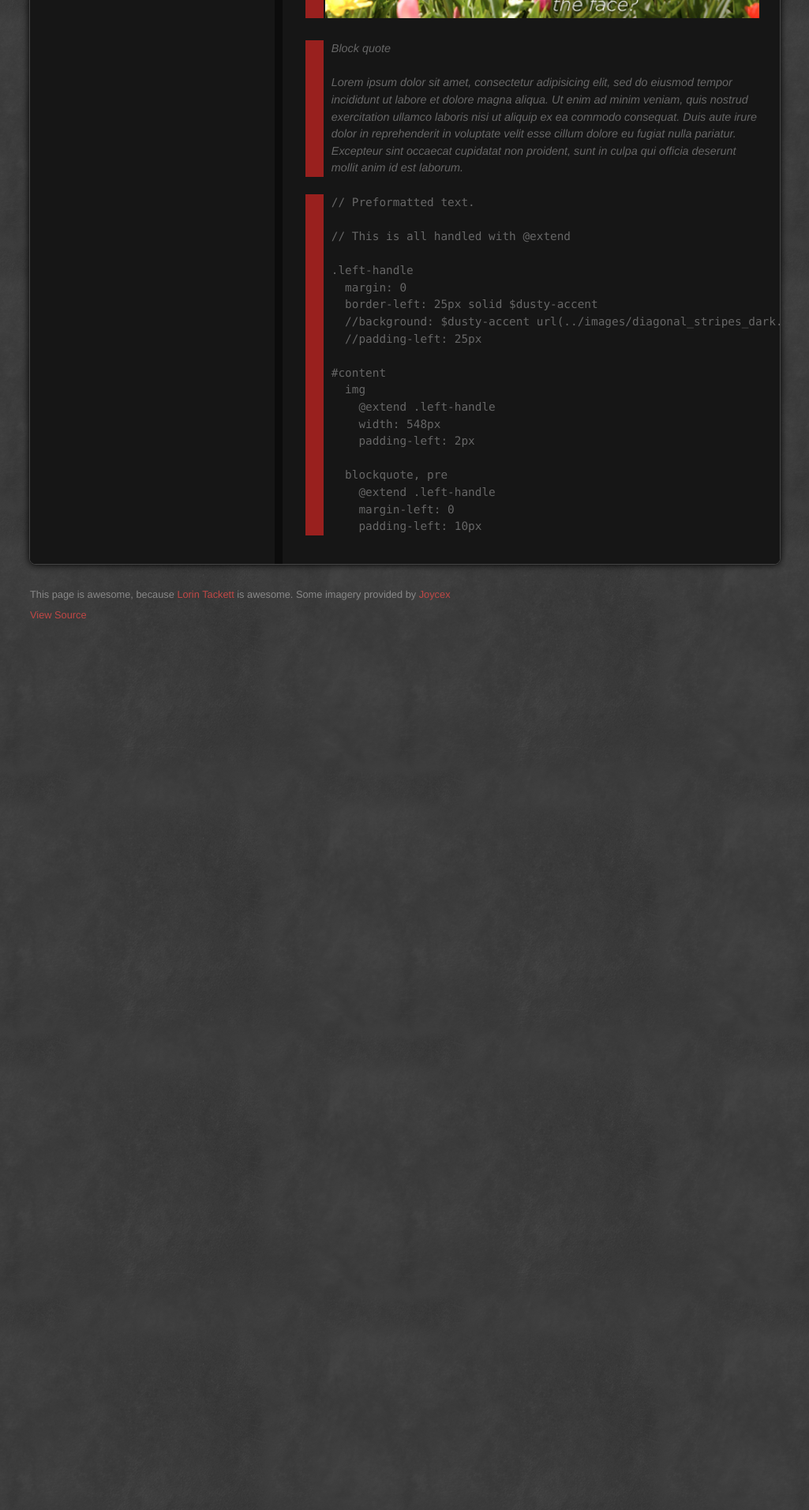
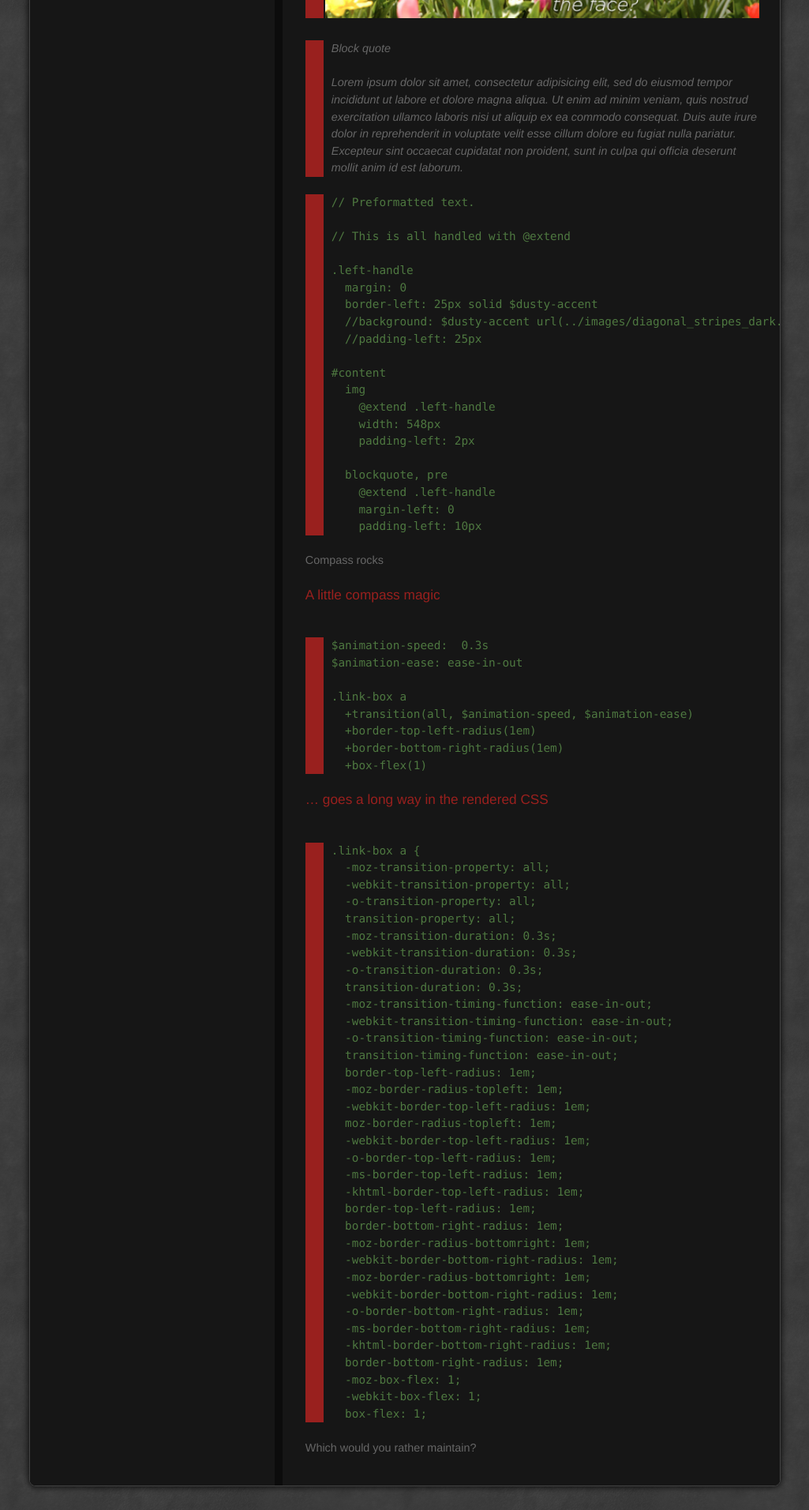
Before and after one commit to ltackett/tastydeliciousness, a Jekyll site: the page built from index.markdown, in a window 1280 px wide. Shown: the part 1507-3419 px from the top of the page at 79% size, without its empty margins (127-1152 px from the left). Built offline with Jekyll 4.4.1, drawn with Linux system fonts in a browser that asks for light colours; Markdown is read by kramdown in place of the engine named in the settings; comment, search, counter and statistics services are not loaded; before the commit the page ends 2324 px from its top, so only the background shows below that.

Commit message:
got rid of the text glow on the headings and added a public service announcement, haha

```diff
--- a/index.markdown
+++ b/index.markdown
@@ -37,3 +37,53 @@ Lorem ipsum dolor sit amet, consectetur adipisicing elit, sed do eiusmod tempor
         @extend .left-handle
         margin-left: 0
         padding-left: 10px
+
+Compass rocks
+
+#### A little compass magic
+    $animation-speed:  0.3s
+    $animation-ease: ease-in-out
+
+    .link-box a
+      +transition(all, $animation-speed, $animation-ease)
+      +border-top-left-radius(1em)
+      +border-bottom-right-radius(1em)
+      +box-flex(1)
+
+#### ... goes a long way in the rendered CSS
+    .link-box a {
+      -moz-transition-property: all;
+      -webkit-transition-property: all;
+      -o-transition-property: all;
+      transition-property: all;
+      -moz-transition-duration: 0.3s;
+      -webkit-transition-duration: 0.3s;
+      -o-transition-duration: 0.3s;
+      transition-duration: 0.3s;
+      -moz-transition-timing-function: ease-in-out;
+      -webkit-transition-timing-function: ease-in-out;
+      -o-transition-timing-function: ease-in-out;
+      transition-timing-function: ease-in-out;
+      border-top-left-radius: 1em;
+      -moz-border-radius-topleft: 1em;
+      -webkit-border-top-left-radius: 1em;
+      moz-border-radius-topleft: 1em;
+      -webkit-border-top-left-radius: 1em;
+      -o-border-top-left-radius: 1em;
+      -ms-border-top-left-radius: 1em;
+      -khtml-border-top-left-radius: 1em;
+      border-top-left-radius: 1em;
+      border-bottom-right-radius: 1em;
+      -moz-border-radius-bottomright: 1em;
+      -webkit-border-bottom-right-radius: 1em;
+      -moz-border-radius-bottomright: 1em;
+      -webkit-border-bottom-right-radius: 1em;
+      -o-border-bottom-right-radius: 1em;
+      -ms-border-bottom-right-radius: 1em;
+      -khtml-border-bottom-right-radius: 1em;
+      border-bottom-right-radius: 1em;
+      -moz-box-flex: 1;
+      -webkit-box-flex: 1;
+      box-flex: 1;
+
+Which would you rather maintain?
--- a/stylesheets/screen.css
+++ b/stylesheets/screen.css
@@ -251,8 +251,11 @@ a.base, #wrapper #content a, #footer a {
 #content blockquote, #content pre {
   margin-left: 0;
   padding-left: 10px; }
+/* line 59, ../sass/screen.sass */
+#content pre {
+  color: #4e7840; }
 
-/* line 59, ../sass/screen.sass */
+/* line 62, ../sass/screen.sass */
 #wrapper {
   width: 950px;
   margin: 0 auto;
@@ -285,22 +288,21 @@ a.base, #wrapper #content a, #footer a {
   /* line 8, ../../../../../Library/Ruby/Gems/1.8/gems/compass-0.10.0.rc5/frameworks/compass/stylesheets/compass/utilities/general/_hacks.scss */
   #wrapper {
     display: block; }
-  /* line 66, ../sass/screen.sass */
+  /* line 69, ../sass/screen.sass */
   #wrapper #content {
     overflow: hidden;
     color: #666666;
     font-size: 90%; }
-    /* line 71, ../sass/screen.sass */
+    /* line 74, ../sass/screen.sass */
     #wrapper #content h3, #wrapper #content h4, #wrapper #content h5, #wrapper #content h6 {
-      text-shadow: -2px 2px 20px rgba(100, 0, 0, 0.5);
       color: #99201e;
       display: inline-block; }
-    /* line 76, ../sass/screen.sass */
+    /* line 78, ../sass/screen.sass */
     #wrapper #content h3 {
       width: auto;
       padding-left: 10px; }
 
-/* line 90, ../sass/screen.sass */
+/* line 92, ../sass/screen.sass */
 .link-box {
   display: -moz-box;
   display: -webkit-box;
@@ -308,7 +310,7 @@ a.base, #wrapper #content a, #footer a {
   height: 100%;
   width: 100%;
   margin-top: 2.8em; }
-  /* line 96, ../sass/screen.sass */
+  /* line 98, ../sass/screen.sass */
   .link-box a {
     -moz-transition-property: all;
     -webkit-transition-property: all;
@@ -353,21 +355,21 @@ a.base, #wrapper #content a, #footer a {
     background-image: url(../images/fabric.png);
     background-color: #161616;
     white-space: nowrap; }
-    /* line 110, ../sass/screen.sass */
+    /* line 112, ../sass/screen.sass */
     .link-box a[rel="external"]:after {
       content: " »"; }
-    /* line 112, ../sass/screen.sass */
+    /* line 114, ../sass/screen.sass */
     .link-box a:hover {
       color: white;
       background-color: #880006; }
-      /* line 115, ../sass/screen.sass */
+      /* line 117, ../sass/screen.sass */
       .csstransitions .link-box a:hover {
         padding-right: 85px; }
-    /* line 118, ../sass/screen.sass */
+    /* line 120, ../sass/screen.sass */
     .csstransitions .link-box a:last-child, .csstransitions .link-box a:last-child:hover {
       margin-right: 0; }
 
-/* line 124, ../sass/screen.sass */
+/* line 126, ../sass/screen.sass */
 #header {
   overflow: hidden;
   display: inline-block;
@@ -376,7 +378,7 @@ a.base, #wrapper #content a, #footer a {
   #header {
     display: block; }
 
-/* line 128, ../sass/screen.sass */
+/* line 130, ../sass/screen.sass */
 #logo {
   border-bottom-left-radius: 0.4em;
   -moz-border-radius-bottomleft: 0.4em;
@@ -399,7 +401,7 @@ a.base, #wrapper #content a, #footer a {
   padding-top: 1em;
   margin: 0 2em;
   background: url(../images/fabric.png) #880006; }
-  /* line 133, ../sass/screen.sass */
+  /* line 135, ../sass/screen.sass */
   #logo #inner-logo {
     -moz-transform-origin: 20% 50%;
     -webkit-transform-origin: 20% 50%;
@@ -410,10 +412,10 @@ a.base, #wrapper #content a, #footer a {
     -o-transform: scale(0.5) rotate(-5deg);
     transform: scale(0.5) rotate(-5deg);
     width: 28em; }
-    /* line 137, ../sass/screen.sass */
+    /* line 139, ../sass/screen.sass */
     .csstransforms #logo #inner-logo {
       margin-left: -2em; }
-  /* line 141, ../sass/screen.sass */
+  /* line 143, ../sass/screen.sass */
   #logo h1 {
     text-shadow: -0.04em 0.04em 0.04em rgba(255, 100, 100, 0.8);
     letter-spacing: -0.07em;
@@ -422,22 +424,22 @@ a.base, #wrapper #content a, #footer a {
     font-size: 4em;
     font-weight: bold;
     font-style: italic; }
-    /* line 150, ../sass/screen.sass */
+    /* line 152, ../sass/screen.sass */
     #logo h1 a {
       color: white;
       text-decoration: none; }
-  /* line 154, ../sass/screen.sass */
+  /* line 156, ../sass/screen.sass */
   #logo p {
     color: black;
     margin-left: 34em;
     font-size: 5px;
     font-style: italic;
     font-weight: bold; }
-    /* line 163, ../sass/screen.sass */
+    /* line 165, ../sass/screen.sass */
     #logo p:after {
       content: " Foo Bar Baz. Foo Bar Baz. Foo Bar Baz. Foo Bar Baz. Foo Bar Baz. Foo Bar Baz. Foo B-- o hai. =)"; }
 
-/* line 169, ../sass/screen.sass */
+/* line 171, ../sass/screen.sass */
 .primary-column {
   display: inline;
   float: left;
@@ -449,7 +451,7 @@ a.base, #wrapper #content a, #footer a {
   * html .primary-column {
     overflow-x: hidden; }
 
-/* line 173, ../sass/screen.sass */
+/* line 175, ../sass/screen.sass */
 .secondary-column {
   display: inline;
   float: left;
@@ -459,14 +461,14 @@ a.base, #wrapper #content a, #footer a {
   * html .secondary-column {
     overflow-x: hidden; }
 
-/* line 181, ../sass/screen.sass */
+/* line 183, ../sass/screen.sass */
 #header .primary-column .block, #header
 .secondary-column .block {
   margin-bottom: 0;
   margin-top: 0;
   border: none; }
 
-/* line 192, ../sass/screen.sass */
+/* line 194, ../sass/screen.sass */
 #content #messagy-bit {
   -moz-box-shadow: 0 0 20px black;
   -webkit-box-shadow: 0 0 20px black;
@@ -476,7 +478,7 @@ a.base, #wrapper #content a, #footer a {
   background: url(../images/masthead.png) 0 0 no-repeat;
   margin-top: 1.5em;
   min-height: 315px; }
-  /* line 199, ../sass/screen.sass */
+  /* line 201, ../sass/screen.sass */
   #content #messagy-bit h2 {
     text-shadow: 0 0 2px rgba(255, 255, 255, 0.6);
     position: absolute;
@@ -487,34 +489,34 @@ a.base, #wrapper #content a, #footer a {
     letter-spacing: -0.05em;
     font-size: 4em;
     font-weight: bold; }
-  /* line 211, ../sass/screen.sass */
+  /* line 213, ../sass/screen.sass */
   #content #messagy-bit span.amp {
     text-shadow: -2px 2px 2px rgba(50, 0, 0, 0.8);
     color: #880006; }
-/* line 216, ../sass/screen.sass */
+/* line 218, ../sass/screen.sass */
 #content .columns {
   display: -moz-box;
   display: -webkit-box;
   display: box; }
-/* line 219, ../sass/screen.sass */
+/* line 221, ../sass/screen.sass */
 #content .primary {
   width: 630px; }
-/* line 222, ../sass/screen.sass */
+/* line 224, ../sass/screen.sass */
 #content .secondary {
   width: 310px;
   margin-right: 10px; }
-/* line 226, ../sass/screen.sass */
+/* line 228, ../sass/screen.sass */
 #content .primary,
 #content .secondary {
   background: #161616;
   padding-top: 0.2em;
   padding-bottom: 0.5em; }
-  /* line 231, ../sass/screen.sass */
+  /* line 233, ../sass/screen.sass */
   #content .primary > .block,
   #content .secondary > .block {
     padding-top: 0.5em; }
 
-/* line 238, ../sass/screen.sass */
+/* line 240, ../sass/screen.sass */
 #footer {
   width: 950px;
   margin: 0 auto;
@@ -527,6 +529,6 @@ a.base, #wrapper #content a, #footer a {
   /* line 8, ../../../../../Library/Ruby/Gems/1.8/gems/compass-0.10.0.rc5/frameworks/compass/stylesheets/compass/utilities/general/_hacks.scss */
   #footer {
     display: block; }
-  /* line 244, ../sass/screen.sass */
+  /* line 246, ../sass/screen.sass */
   #footer a {
     color: #c14846; }
```
Also changed, not shown: sass/screen.sass (+5 -3 lines).
